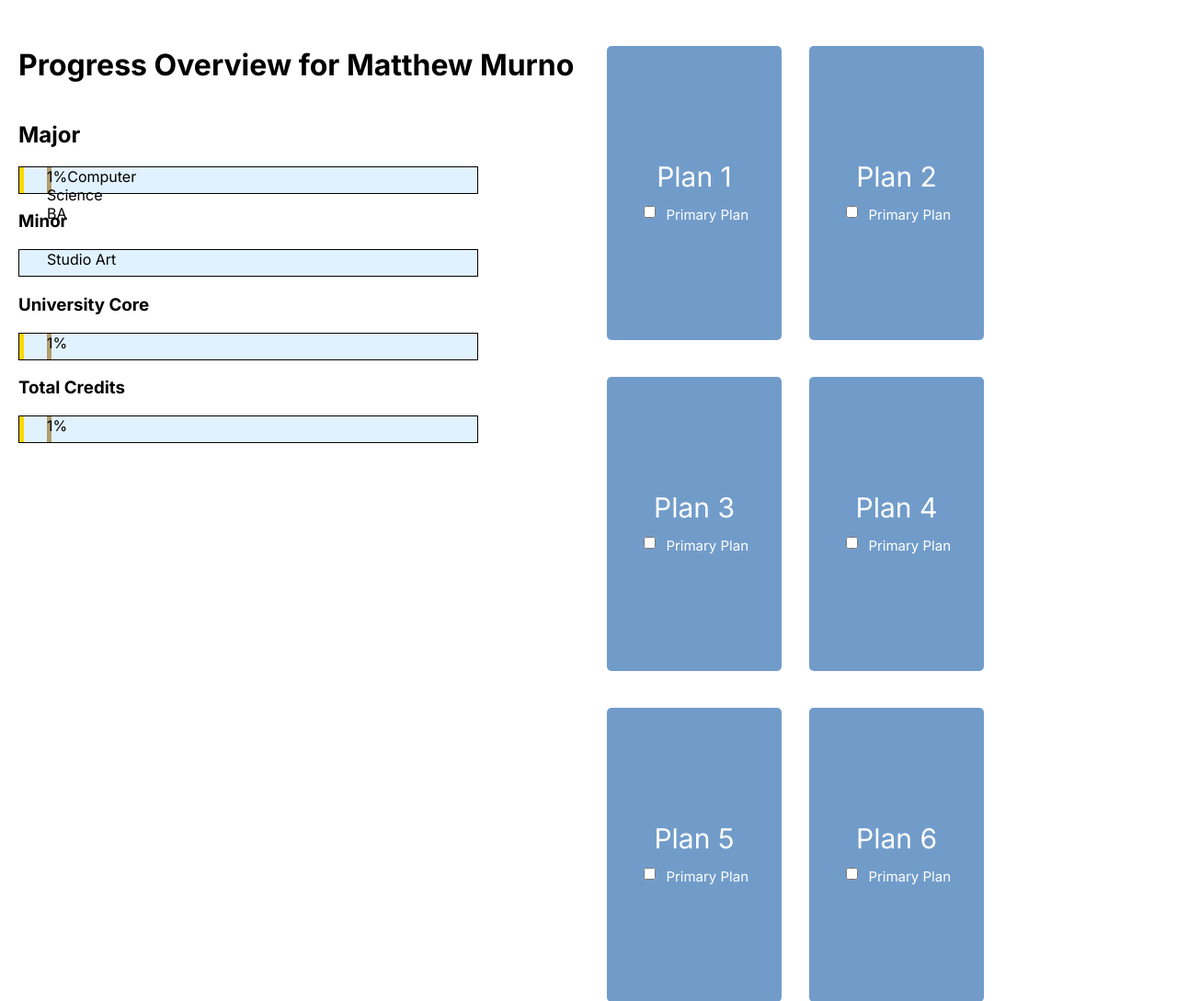
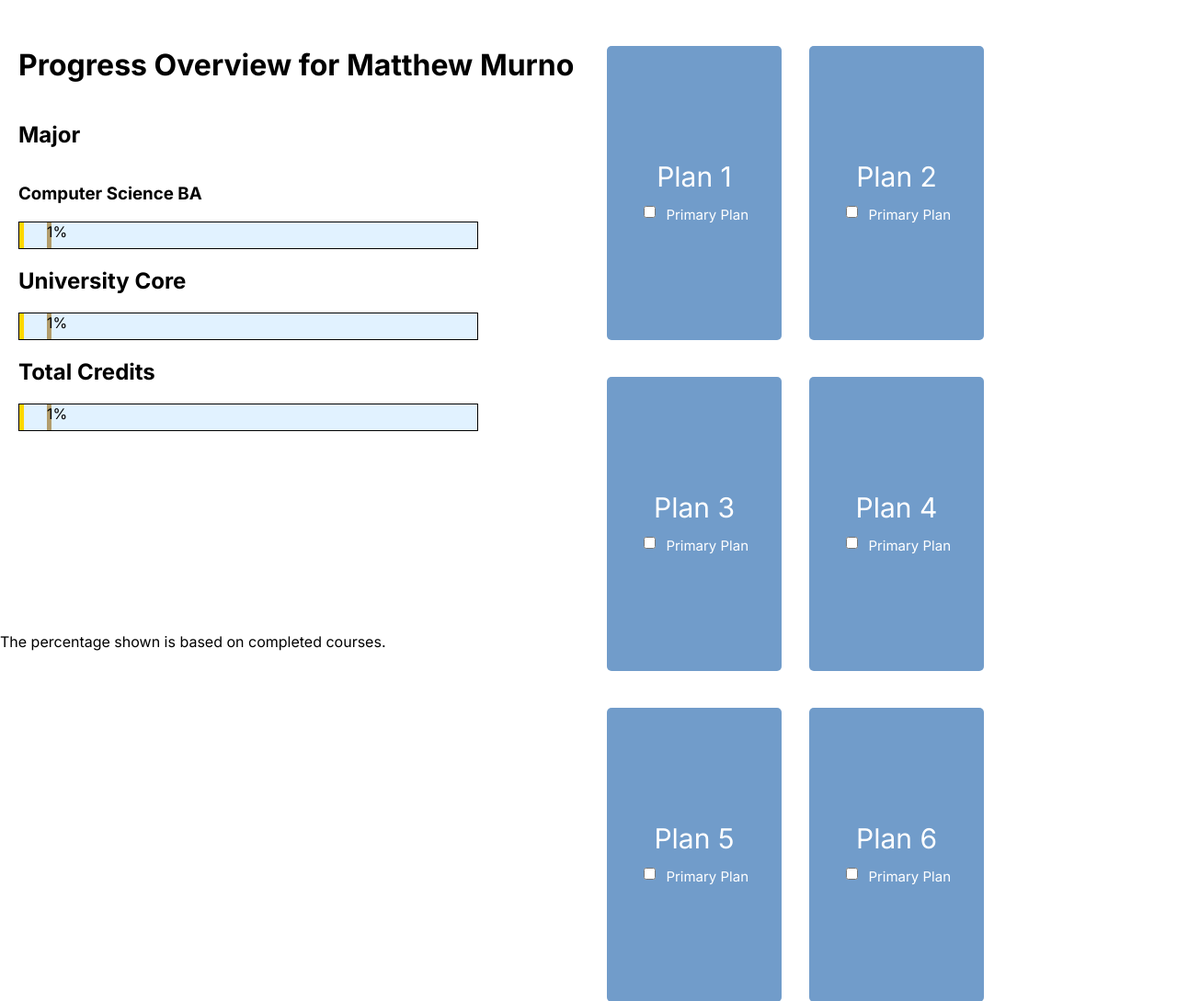
Before and after one commit to momokaiwase/EaglePlan, a Django app: template templates/Landing.html in a window 1280 px wide. Shown: the part 76-1165 px from the top of the page at 92% size. Run offline with Django 5.2, Linux system fonts and the light colour scheme; data comes from the database, SQL or seed files in the repository; both versions use the stored data as it was after the commit; tables that the repository leaves empty hold one stand-in row (values such as "Sample post"); the template is opened without the code that fills it: values that come from a table or form of the project are taken from there, most other values are stand-ins (such as "Sample title", 1, 10 or a date in 2020); some libraries are stand-ins or nearby versions.

Commit message:
minor fixes for undeclared major

```diff
--- a/Plan/views.py
+++ b/Plan/views.py
@@ -84,7 +84,7 @@ def landing_view(request):
     if primary_plan is not None:
         # Total Credits
         completed = credits_completed(primary_plan, int(student.entered))
-        credits_percentage = round((completed / credits_required) * 100,1)
+        credits_percentage = round((completed / credits_required) * 100)
 
         taken_courses = courses_completed(primary_plan,int(student.entered))
 
--- a/templates/Landing.html
+++ b/templates/Landing.html
@@ -9,34 +9,36 @@
         <div class="left-side">
             <h1>Progress Overview for {{student.first_name}} {{student.last_name}}</h1>
             <h2>Major</h2>
+            {% if student.major == "Undeclared" and student.major2 == "Undeclared" %}
+            <h4>You have not declared a major yet</h4>
+            {% endif %}
+            {% if student.major != "Undeclared" %}
+            <h3>{{ student.major }}</h3>
             <div class="rectangle" style="position: relative;">
                 <div class="progress" style="position: absolute; top: 0; left: 0; width: {{ completion_percentage }}%; height: 100%; background-color: gold;"></div>
-                <div class="progress-bar" style="width: {{ major_percentage }}%; height: 100%; background-color: #B29D6C;">{{ major_percentage }}%{{ student.major }}</div>
+                <div class="progress-bar" style="width: {{ major_percentage }}%; height: 100%; background-color: #B29D6C;">{{ major_percentage }}%</div>
             </div>
+            {% endif %}
             {% if student.major2 != "Undeclared" %}
+            <h3>{{ student.major2 }}</h3>
             <div class="rectangle" style="position: relative;">
                 <div class="progress" style="position: absolute; top: 0; left: 0; width: {{ completion_percentage }}%; height: 100%; background-color: gold;"></div>
-                <div class="progress-bar" style="width: {{ major2_percentage }}%; height: 100%; background-color: #B29D6C;">{{ major2_percentage }}%{{ student.major2 }}</div>
+                <div class="progress-bar" style="width: {{ major2_percentage }}%; height: 100%; background-color: #B29D6C;">{{ major2_percentage }}%</div>
             </div>
             {% endif %}
-            {% if student.minor2 != "None" and student.minor != "None" %}
-            <h3>Minors</h3>
-            <div class="rectangle">{{student.minor}}</div>
-            <div class="rectangle">{{student.minor2}}</div>
-            {% endif %}
-            {% if student.minor != "None" and student.minor2 == "None" %}
-            <h3>Minor</h3>
-            <div class="rectangle">{{student.minor}}</div>
-            {% endif %}
-            <h3>University Core</h3>
+
+            <h2>University Core</h2>
             <div class="rectangle" style="position: relative;">
                 <div class="progress" style="position: absolute; top: 0; left: 0; width: {{ completion_percentage }}%; height: 100%; background-color: gold;"></div>
                 <div class="progress-bar" style="width: {{ univ_percentage }}%; height: 100%; background-color: #B29D6C;">{{ univ_percentage }}%</div>
             </div>
-            <h3>Total Credits</h3>
+            <h2>Total Credits</h2>
             <div class="rectangle" style="position: relative;">
                 <div class="progress" style="position: absolute; top: 0; left: 0; width: {{ completion_percentage }}%; height: 100%; background-color: gold;"></div>
                 <div class="progress-bar" style="display: flex; width: {{ credits_percentage }}%; height: 100%; background-color: #B29D6C;">{{ credits_percentage }}%</div>            </div>
+            </div>
+            <div style="position: absolute; bottom: 0; left: 0;">
+                <p>The percentage shown is based on completed courses.</p>
             </div>
         <div class="right-side">
             <div class="button-container">
```
Also changed, not shown: db.sqlite3.
